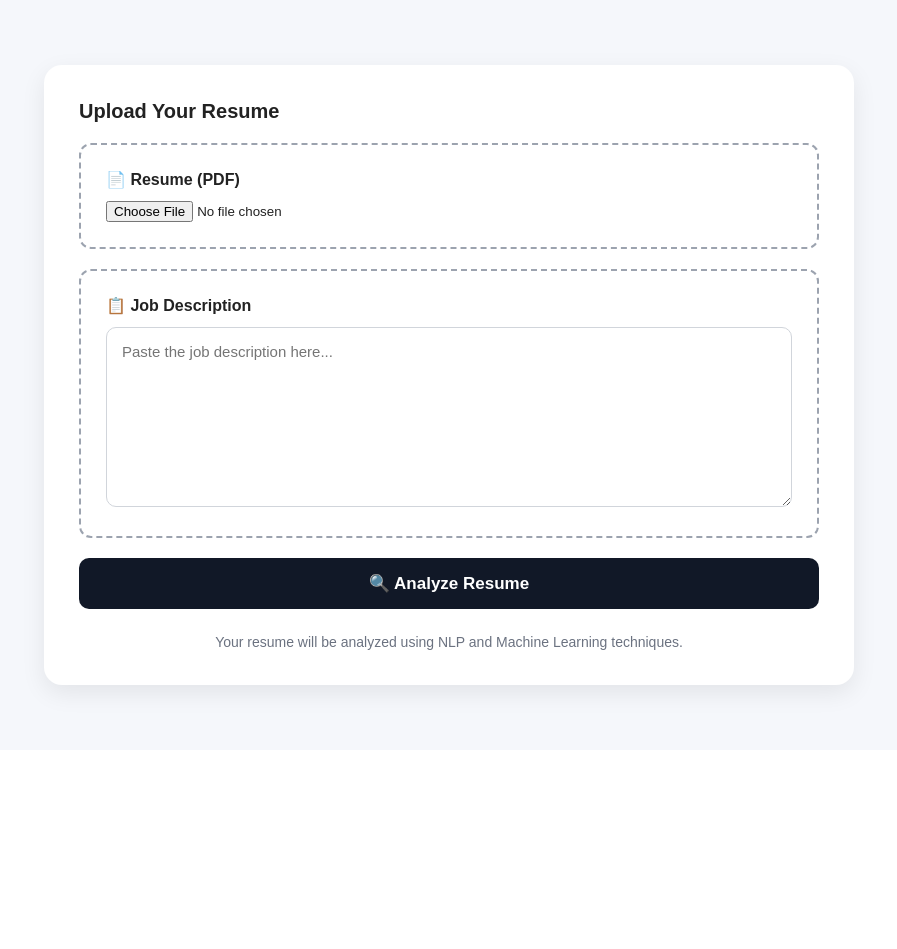
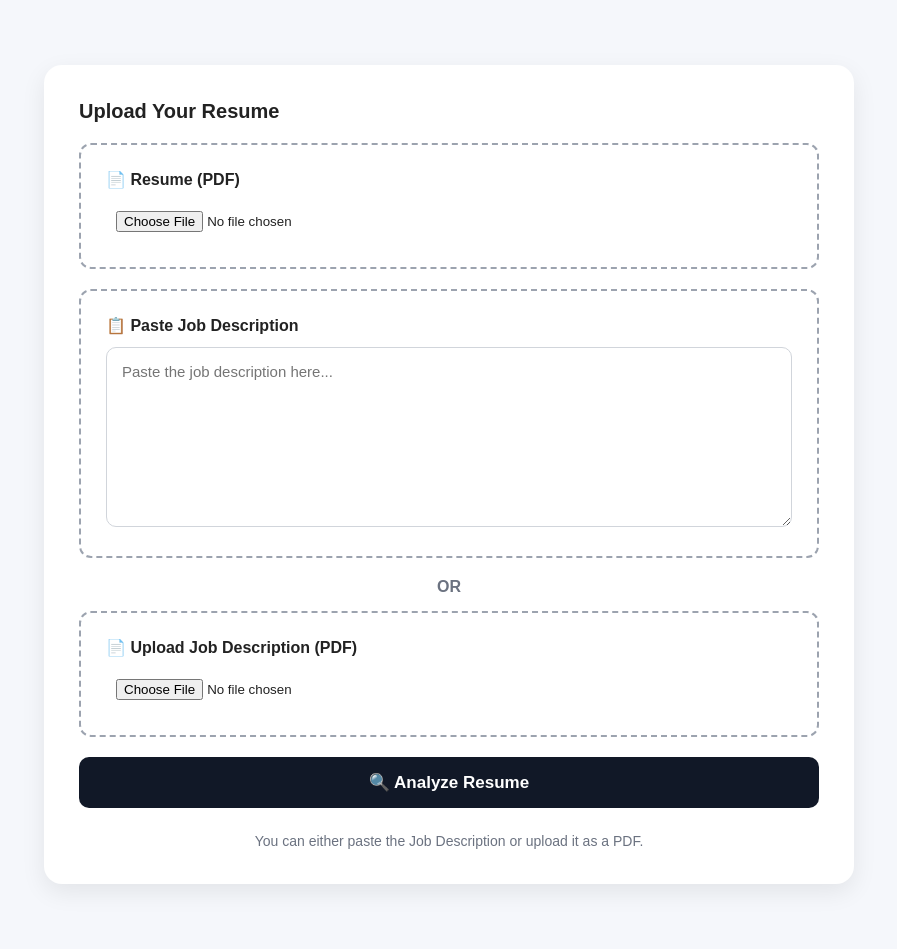
Before and after one commit to sanjayy2007-prog/resume-job-matcher, a Flask app: page / in a window 1280 px wide. Shown: the part 137-1086 px from the top of the page, without its empty margins (191-1088 px from the left). Before the commit the page ends 842 px from the top, so only its background shows below. Run offline with Flask 3, Linux system fonts and the light colour scheme.

Commit message:
Add job description PDF support

```diff
--- a/app.py
+++ b/app.py
@@ -18,6 +18,20 @@ def clean_text(text):
     return text.strip()
 
 
+def extract_pdf_text(file_path):
+    reader = PdfReader(file_path)
+
+    text = ""
+
+    for page in reader.pages:
+        page_text = page.extract_text()
+
+        if page_text:
+            text += page_text
+
+    return text
+
+
 @app.route("/")
 def home():
     return render_template("index.html")
@@ -26,7 +40,10 @@ def home():
 @app.route("/analyze", methods=["POST"])
 def analyze():
 
-    # Check resume
+    # -----------------------------
+    # Resume
+    # -----------------------------
+
     if "resume" not in request.files:
         return "Error: Please upload a resume."
 
@@ -35,17 +52,9 @@ def analyze():
     if resume.filename == "":
         return "Error: Please select a resume PDF."
 
-    # Check file type
     if not resume.filename.lower().endswith(".pdf"):
         return "Error: Resume must be a PDF file."
 
-    # Get Job Description
-    job_text = request.form.get("job_description_text", "").strip()
-
-    if not job_text:
-        return "Error: Please enter a Job Description."
-
-    # Save Resume
     resume_path = os.path.join(
         UPLOAD_FOLDER,
         resume.filename
@@ -54,38 +63,77 @@ def analyze():
     resume.save(resume_path)
 
     try:
-        # Read Resume PDF
-        reader = PdfReader(resume_path)
-
-        resume_text = ""
-
-        for page in reader.pages:
-            text = page.extract_text()
-
-            if text:
-                resume_text += text
-
+        resume_text = extract_pdf_text(resume_path)
     except Exception:
-        return "Error: Unable to read the uploaded PDF."
+        return "Error: Unable to read the resume PDF."
 
     if not resume_text.strip():
         return "Error: No readable text found in the resume."
 
-    # Clean text
+
+    # -----------------------------
+    # Job Description
+    # -----------------------------
+
+    job_text = request.form.get(
+        "job_description_text",
+        ""
+    ).strip()
+
+    job_pdf = request.files.get(
+        "job_description_pdf"
+    )
+
+    # If text is empty, use PDF
+    if not job_text and job_pdf and job_pdf.filename:
+
+        if not job_pdf.filename.lower().endswith(".pdf"):
+            return "Error: Job Description must be a PDF file."
+
+        job_path = os.path.join(
+            UPLOAD_FOLDER,
+            job_pdf.filename
+        )
+
+        job_pdf.save(job_path)
+
+        try:
+            job_text = extract_pdf_text(job_path)
+        except Exception:
+            return "Error: Unable to read the Job Description PDF."
+
+    if not job_text.strip():
+        return "Error: Please paste a Job Description or upload a PDF."
+
+
+    # -----------------------------
+    # Clean Text
+    # -----------------------------
+
     resume_clean = clean_text(resume_text)
     job_clean = clean_text(job_text)
 
+
+    # -----------------------------
     # TF-IDF
-    vectorizer = TfidfVectorizer()
+    # -----------------------------
 
     try:
+
+        vectorizer = TfidfVectorizer()
+
         vectors = vectorizer.fit_transform(
             [resume_clean, job_clean]
         )
+
     except Exception:
-        return "Error: Unable to process the resume and job description."
+        return "Error: Unable to process the documents."
 
+
+    # -----------------------------
     # Cosine Similarity
+    # -----------------------------
+
     similarity = cosine_similarity(
         vectors[0],
         vectors[1]
@@ -93,7 +141,11 @@ def analyze():
 
     match_score = similarity[0][0] * 100
 
+
+    # -----------------------------
     # Skill Database
+    # -----------------------------
+
     skills = [
         "python",
         "java",
@@ -125,10 +177,14 @@ def analyze():
         "javascript"
     ]
 
+
+    # -----------------------------
+    # Skill Matching
+    # -----------------------------
+
     matched_skills = []
     missing_skills = []
 
-    # Compare required skills
     for skill in skills:
 
         if skill in job_clean:
@@ -138,7 +194,11 @@ def analyze():
             else:
                 missing_skills.append(skill)
 
+
+    # -----------------------------
     # Recommendation
+    # -----------------------------
+
     if match_score >= 75:
 
         recommendation = (
@@ -161,7 +221,11 @@ def analyze():
             "your resume."
         )
 
-    # Show Result
+
+    # -----------------------------
+    # Result
+    # -----------------------------
+
     return render_template(
         "result.html",
         score=round(match_score, 2),
--- a/templates/index.html
+++ b/templates/index.html
@@ -69,6 +69,7 @@
 
         input[type="file"] {
             width: 100%;
+            padding: 10px;
         }
 
         textarea {
@@ -80,6 +81,13 @@
             resize: vertical;
             font-family: Arial, sans-serif;
             font-size: 15px;
+        }
+
+        .or {
+            text-align: center;
+            font-weight: bold;
+            color: #6b7280;
+            margin: 15px 0;
         }
 
         button {
@@ -138,10 +146,12 @@
                         📄 Resume (PDF)
                     </label>
 
-                    <input type="file"
-                           name="resume"
-                           accept=".pdf"
-                           required>
+                    <input
+                        type="file"
+                        name="resume"
+                        accept=".pdf"
+                        required
+                    >
 
                 </div>
 
@@ -149,13 +159,33 @@
                 <div class="upload-box">
 
                     <label>
-                        📋 Job Description
+                        📋 Paste Job Description
                     </label>
 
                     <textarea
                         name="job_description_text"
                         placeholder="Paste the job description here..."
-                        required></textarea>
+                    ></textarea>
+
+                </div>
+
+
+                <div class="or">
+                    OR
+                </div>
+
+
+                <div class="upload-box">
+
+                    <label>
+                        📄 Upload Job Description (PDF)
+                    </label>
+
+                    <input
+                        type="file"
+                        name="job_description_pdf"
+                        accept=".pdf"
+                    >
 
                 </div>
 
@@ -169,8 +199,8 @@
 
             <div class="info">
 
-                Your resume will be analyzed using
-                NLP and Machine Learning techniques.
+                You can either paste the Job Description
+                or upload it as a PDF.
 
             </div>
 
```
